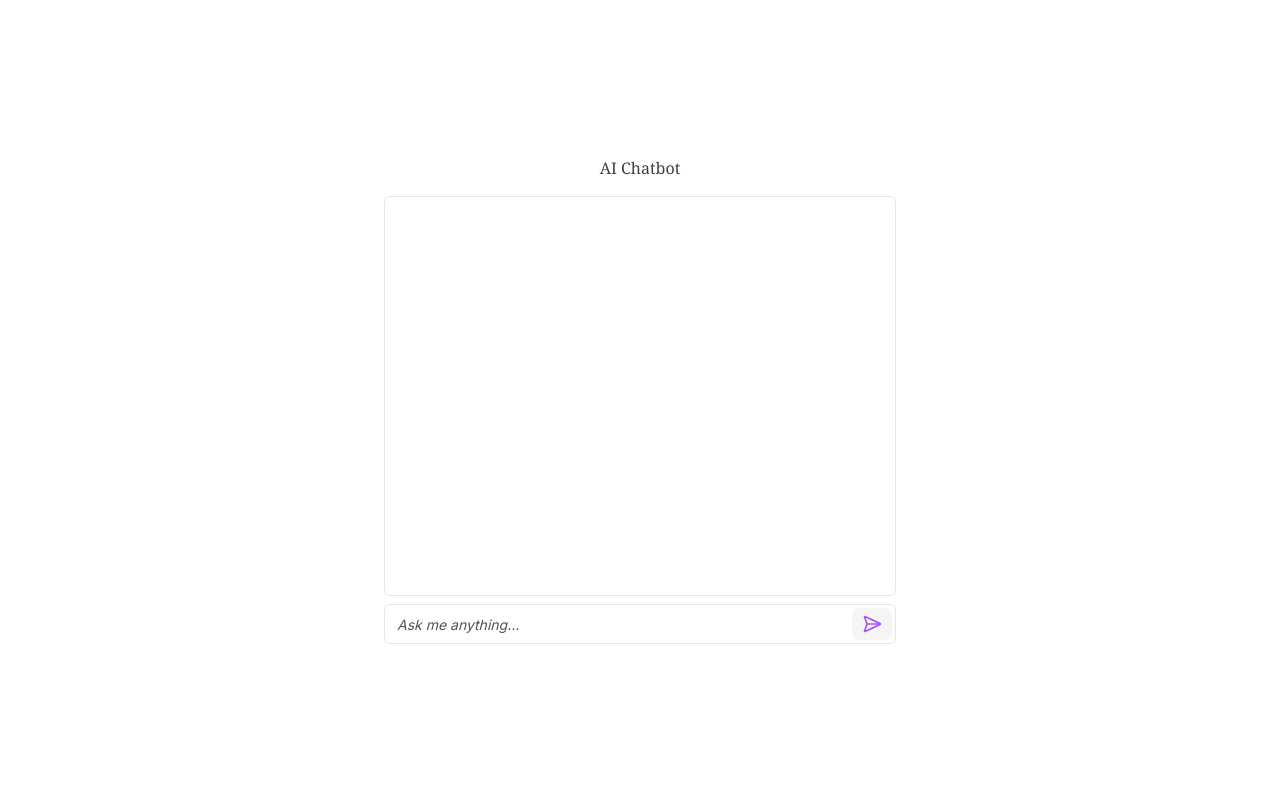
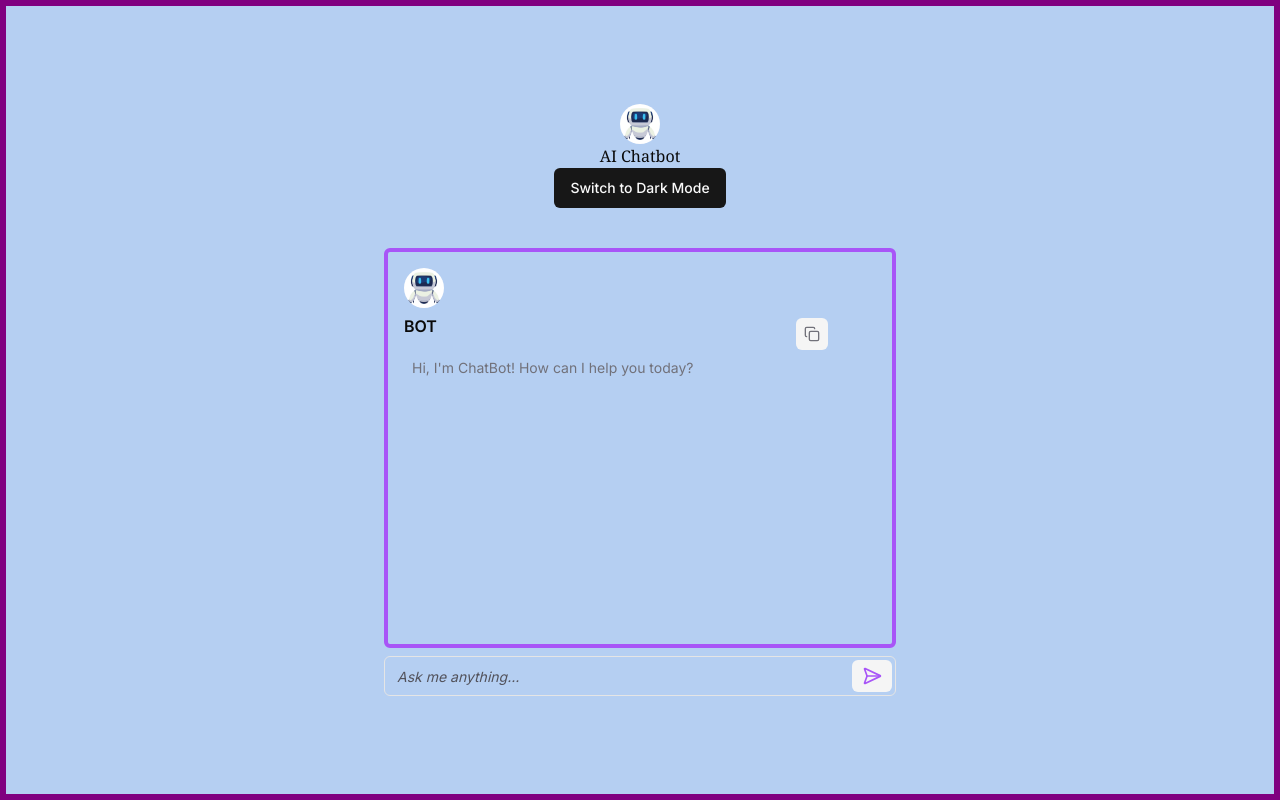
Before and after one commit to Manizha-khorram/AI-Customer-Service, a Next.js app in the folder ai-cs-chatbot/: page /chat in a window 1280 px wide. Built offline with nearby package versions, Linux system fonts and the light colour scheme; no server answers.

Commit message:
adding borders and a light and dark mode toggle

```diff
--- a/ai-cs-chatbot/app/globals.css
+++ b/ai-cs-chatbot/app/globals.css
@@ -4,7 +4,7 @@
 
 @layer base {
   :root {
-    --background: 0 0% 100%;
+    --background: #b5cff2;
     --foreground: 0 0% 3.9%;
     --card: 0 0% 100%;
     --card-foreground: 0 0% 3.9%;
@@ -56,6 +56,19 @@
     --chart-3: 30 80% 55%;
     --chart-4: 280 65% 60%;
     --chart-5: 340 75% 55%;
+    --text: #1f2937;
+  }
+
+  .light-mode {
+    background-color: var(--bg-color-light);
+    color: var(--text-color-light);
+  }
+
+  .dark-mode {
+    background-color: var(--bg-color-dark);
+    color: var(--text-color-dark);
+    --background: #1f2937;
+    --text: #ffffff;
   }
 }
 
--- a/ai-cs-chatbot/components/chat.tsx
+++ b/ai-cs-chatbot/components/chat.tsx
@@ -1,6 +1,6 @@
 "use client";
-import { useChat } from "ai/react";
-import { useEffect, useRef } from "react";
+import { useChat, Message } from "ai/react";
+import { useState, useEffect, useRef } from "react";
 
 import { Input } from "@/components/ui/input";
 import { Button } from "@/components/ui/button";
@@ -10,9 +10,9 @@ import { Avatar, AvatarFallback, AvatarImage } from "@/components/ui/avatar";
 import { SendHorizontalIcon } from "lucide-react";
 import CopyToClipboard from "@/components/copy-to-clipboard";
 
-export default function Chat() {
-  const ref = useRef<HTMLDivElement>(null);
-  const { messages, input, handleInputChange, handleSubmit, isLoading, error } =
+
+  export default function Chat() {
+  const { messages, input, handleInputChange, handleSubmit, isLoading, error, setMessages } =
     useChat({
       initialMessages: [
         {
@@ -23,20 +23,49 @@ export default function Chat() {
       ],
     });
 
+  const ref = useRef<HTMLDivElement>(null);
+
+  const [isDarkMode, setIsDarkMode] = useState(false);
+
+
   useEffect(() => {
+    if (messages.length === 1 && messages[0].role === "system") {
+      const defaultMessage: Message = {
+        id: Date.now().toString(),
+        role: "assistant",
+        content: "Hi, I'm ChatBot! How can I help you today?"
+      };
+      setMessages([...messages, defaultMessage]);
+    }
+
     if (ref.current === null) return;
     ref.current.scrollTo(0, ref.current.scrollHeight);
-    // ref.current.scrollTop = ref.current.scrollHeight
-  }, [messages]);
+  }, [messages, setMessages]);
+
+  const changeTheme = () => {
+    setIsDarkMode(!isDarkMode);
+  };
 
   return (
-    <section className="text-zinc-700">
-      <div className="container flex h-screen flex-col items-center justify-center">
+    <section className={`${isDarkMode ? "dark-mode" : ""}`}>
+      <div className="container flex h-screen flex-col items-center justify-center" style={{
+        border: '6px solid purple',
+        backgroundColor: 'var(--background)',
+        color: 'var(--text)'
+      }}>
+        <Avatar>
+          <AvatarImage src="/images/robot.jpg"></AvatarImage>
+          <AvatarFallback className="bg-purple-500 text-white">AI</AvatarFallback>
+        </Avatar>
         <h1 className="font-serif text-2x1 font-medium">AI Chatbot</h1>
-        <div className="mt-4 w-full max-w-lg">
+        <Button onClick={changeTheme} className="mb-4">
+            Switch to {isDarkMode ? "Light" : "Dark"} Mode
+        </Button>
+        <div className="mt-6 w-full max-w-lg">
+
           {/* {response container} */}
           <ScrollArea
-            className="mb-2 h-[400px] rounded-md border p-4"
+            className="mb-2 h-[400px] p-4 border-4 border-purple-500 rounded-md"
             ref={ref}
           >
             {error && (
@@ -45,13 +74,9 @@ export default function Chat() {
             {messages.map((m) => (
               <div key={m.id} className="mr-6 whitespace-pre-wrap md:mr-12">
                 {m.role === "user" && (
-                  <div className="mb-6 flex gap-3">
-                    <Avatar>
-                      <AvatarImage src="" />
-                      <AvatarFallback className="text-sm">U</AvatarFallback>
-                    </Avatar>
-                    <div className="mt-1.5">
-                      <p className="front-semibold">You</p>
+                  <div className="mb-6 flex gap-3 justify-end">
+                    <div className="mt-1.5 w-full text-right">
+                      <p className="front-semibold text-purple-500">You</p>
                       <div className="mt-1.5 text-sm">{m.content}</div>
                     </div>
                   </div>
@@ -59,7 +84,7 @@ export default function Chat() {
                 {m.role === "assistant" && (
                   <div className="mb-6 flexgap-3">
                     <Avatar>
-                      <AvatarImage src=""></AvatarImage>
+                      <AvatarImage src="/images/robot.jpg"></AvatarImage>
                       <AvatarFallback className="bg-purple-500 text-white">
                         AI
                       </AvatarFallback>
```
Also changed, not shown: ai-cs-chatbot/public/images/robot.jpg (added), 1 other file (tests, documents, lock files or other folders).
